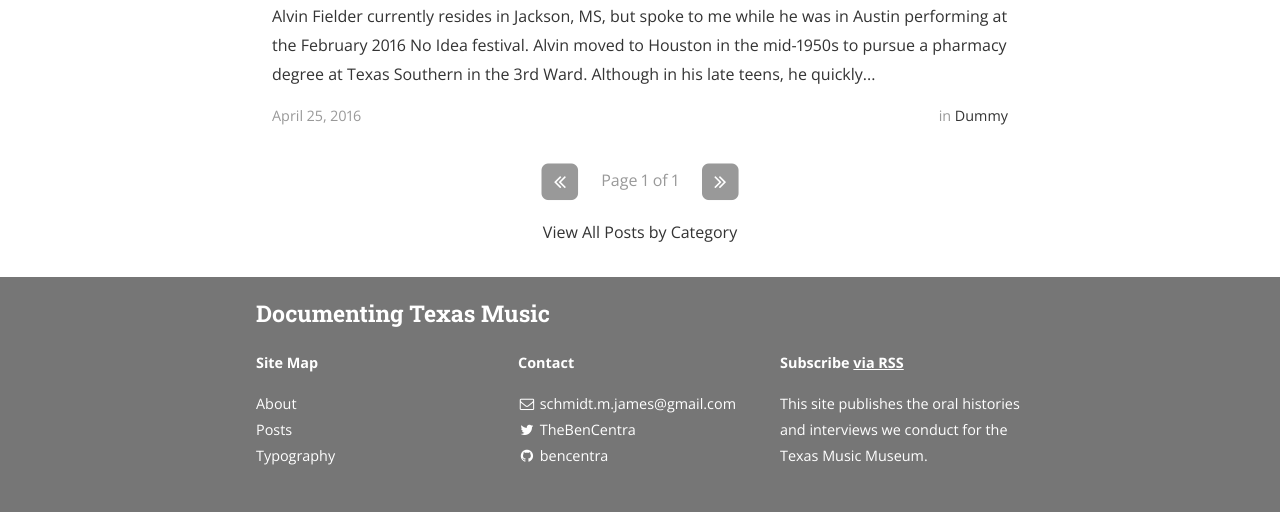
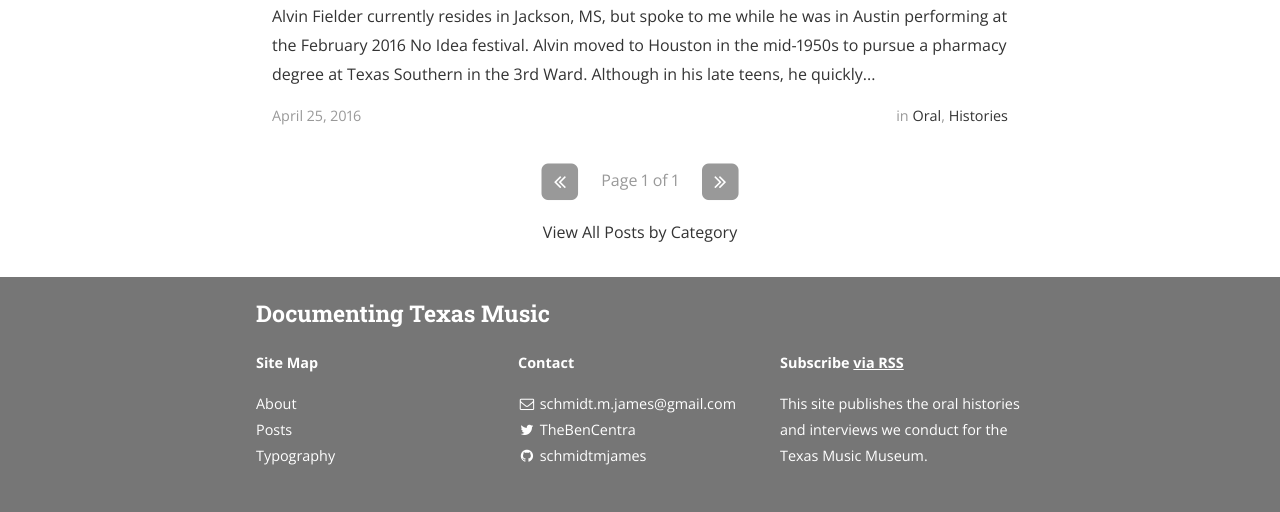
Before and after one commit to schmidtmjames/schmidtmjames.github.io, a Jekyll site: the page built from index.html, in a window 1280 px wide. Shown: the part 641-1153 px from the top of the page. Built offline with Jekyll 4.4.1, drawn with Linux system fonts in a browser that asks for light colours; nearby versions of some CDN libraries; the list of posts is cut into pages by our own code; a style sheet for code colours, icons or effects is not loaded.

Commit message:
updated categories in Fielder and config

```diff
--- a/_config.yml
+++ b/_config.yml
@@ -50,7 +50,7 @@ descriptions:
   - cat: jekyll
     desc: "Posts describing Jekyll setup techniques."
 
-  - cat: Dummy
+  - cat: Oral Histories
     desc: "Past Interviews"
 
 # Social icons and sharing options
@@ -85,8 +85,8 @@ social:
 
   - name: GitHub
     icon: github
-    username: bencentra
-    url: https://github.com/bencentra
+    username: schmidtmjames
+    url: https://github.com/schmidtmjames
     desc: Fork me on GitHub
     share: false
 
```
Also changed, not shown: _posts/2016-04-26-Alvin-Fielder.md (+1 -1 lines).
